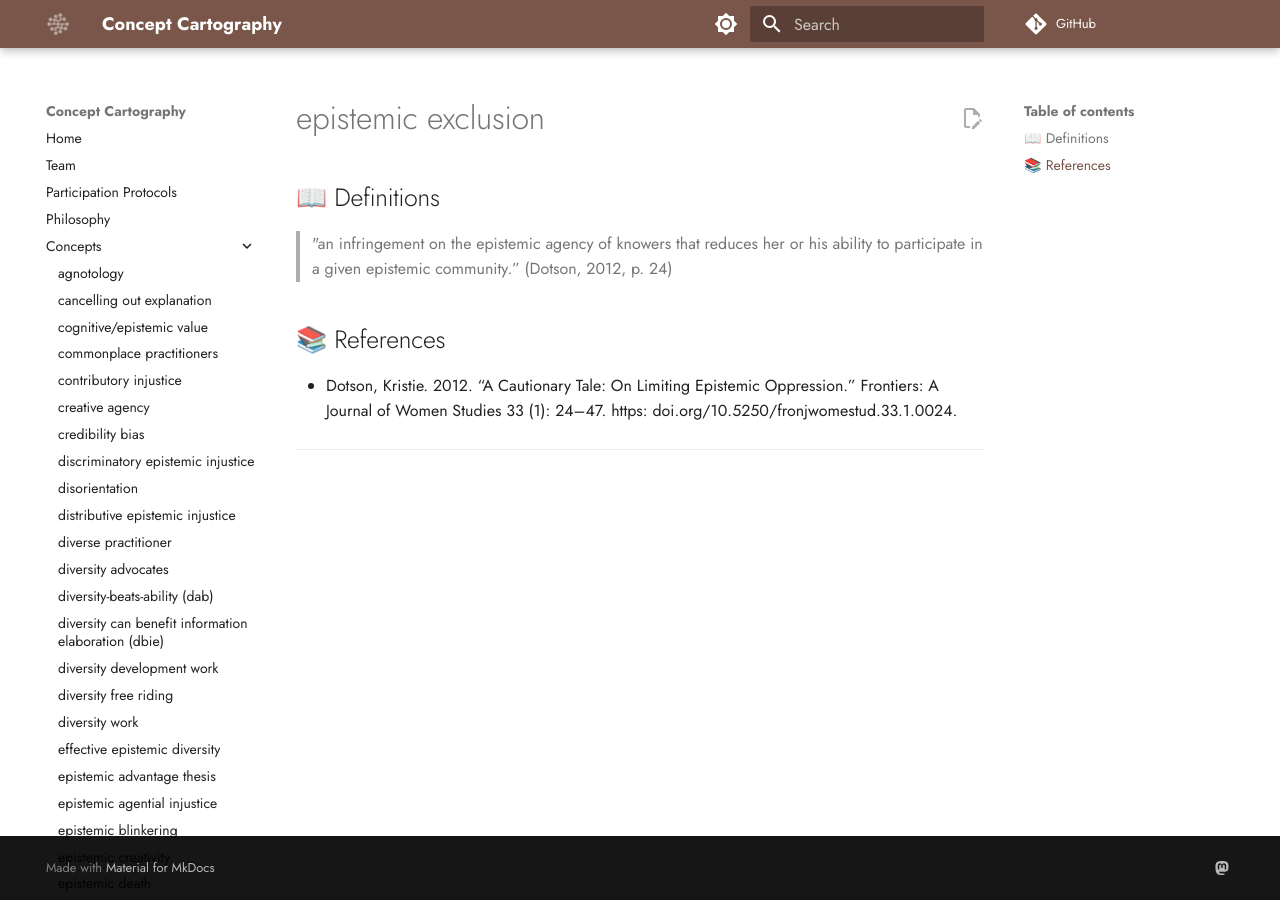
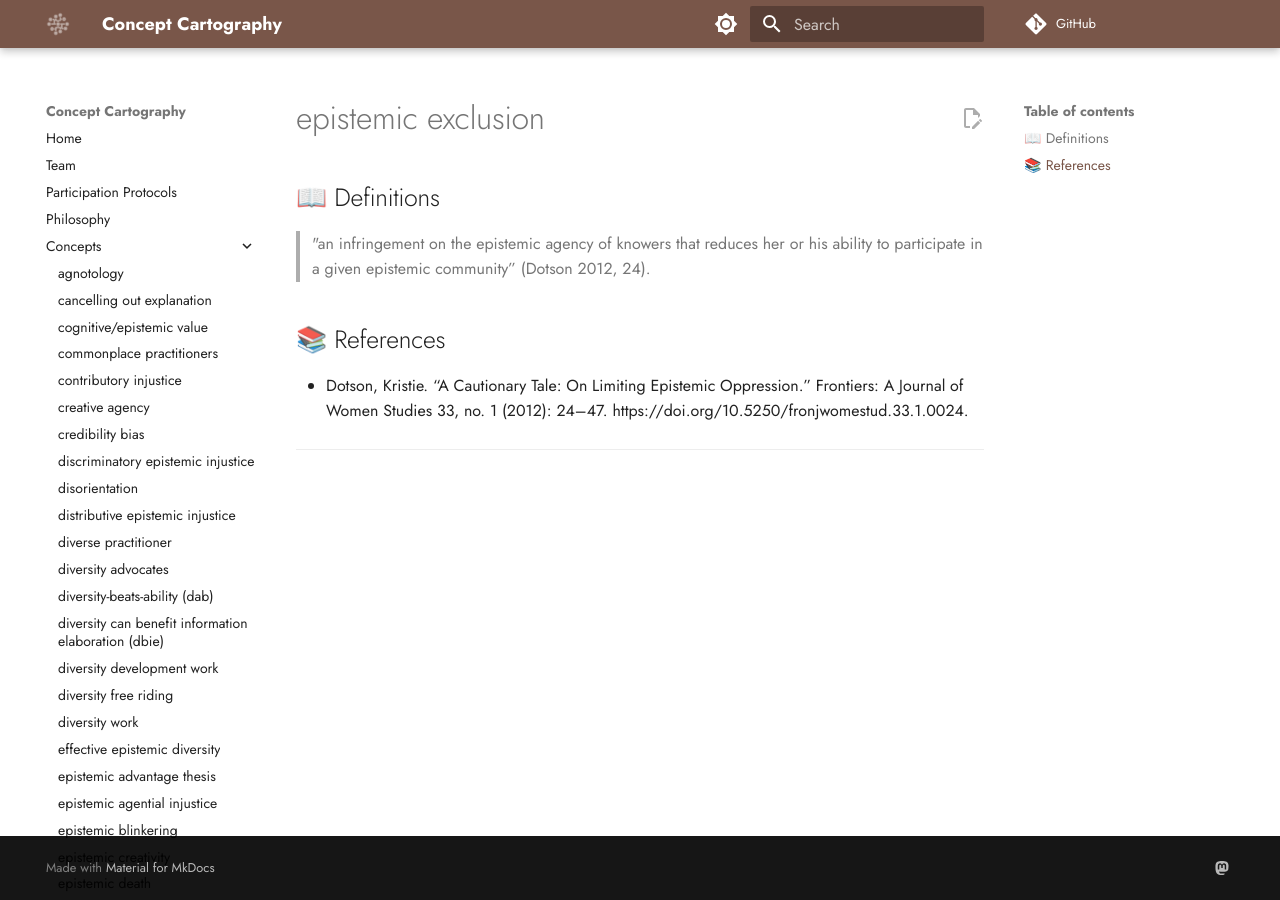
Before and after one commit to conceptcartography/conceptcartography, an MkDocs documentation site: the page built from docs/concepts/epistemic-exclusion.md, in a window 1280 px wide. Built offline with MkDocs 1.6.1 and Material for MkDocs 9.7.7, drawn with Linux system fonts in a browser that asks for light colours; comment, search, counter and statistics services are not loaded; the version menu is left out; part of the change alters nothing that is shown.

```diff
--- a/docs/concepts/epistemic-exclusion.md
+++ b/docs/concepts/epistemic-exclusion.md
@@ -1,11 +1,10 @@
 ---
 concept: epistemic exclusion
 references:
-- 'Dotson, Kristie. 2012. “A Cautionary Tale: On Limiting Epistemic Oppression.” Frontiers:
-  A Journal of Women Studies 33 (1): 24–47. https: doi.org/10.5250/fronjwomestud.33.1.0024.'
+- 'Dotson, Kristie. “A Cautionary Tale: On Limiting Epistemic Oppression.” Frontiers: A Journal of Women Studies 33, no. 1 (2012): 24–47. https://doi.org/10.5250/fronjwomestud.33.1.0024.'
 definitions:
 - '"an infringement on the epistemic agency of knowers that reduces her or his ability
-  to participate in a given epistemic community.” (Dotson, 2012, p. 24)'
+  to participate in a given epistemic community” (Dotson 2012, 24).'
 examples: []
 relations: []
 ---
@@ -14,11 +13,11 @@ relations: []
 
 ## 📖 Definitions
 
-> "an infringement on the epistemic agency of knowers that reduces her or his ability to participate in a given epistemic community.” (Dotson, 2012, p. 24)
+> "an infringement on the epistemic agency of knowers that reduces her or his ability to participate in a given epistemic community” (Dotson 2012, 24).
 
 ## 📚 References
 
-- Dotson, Kristie. 2012. “A Cautionary Tale: On Limiting Epistemic Oppression.” Frontiers: A Journal of Women Studies 33 (1): 24–47. https: doi.org/10.5250/fronjwomestud.33.1.0024.
+- Dotson, Kristie. “A Cautionary Tale: On Limiting Epistemic Oppression.” Frontiers: A Journal of Women Studies 33, no. 1 (2012): 24–47. https://doi.org/10.5250/fronjwomestud.33.1.0024.
 
 ---
 
```
